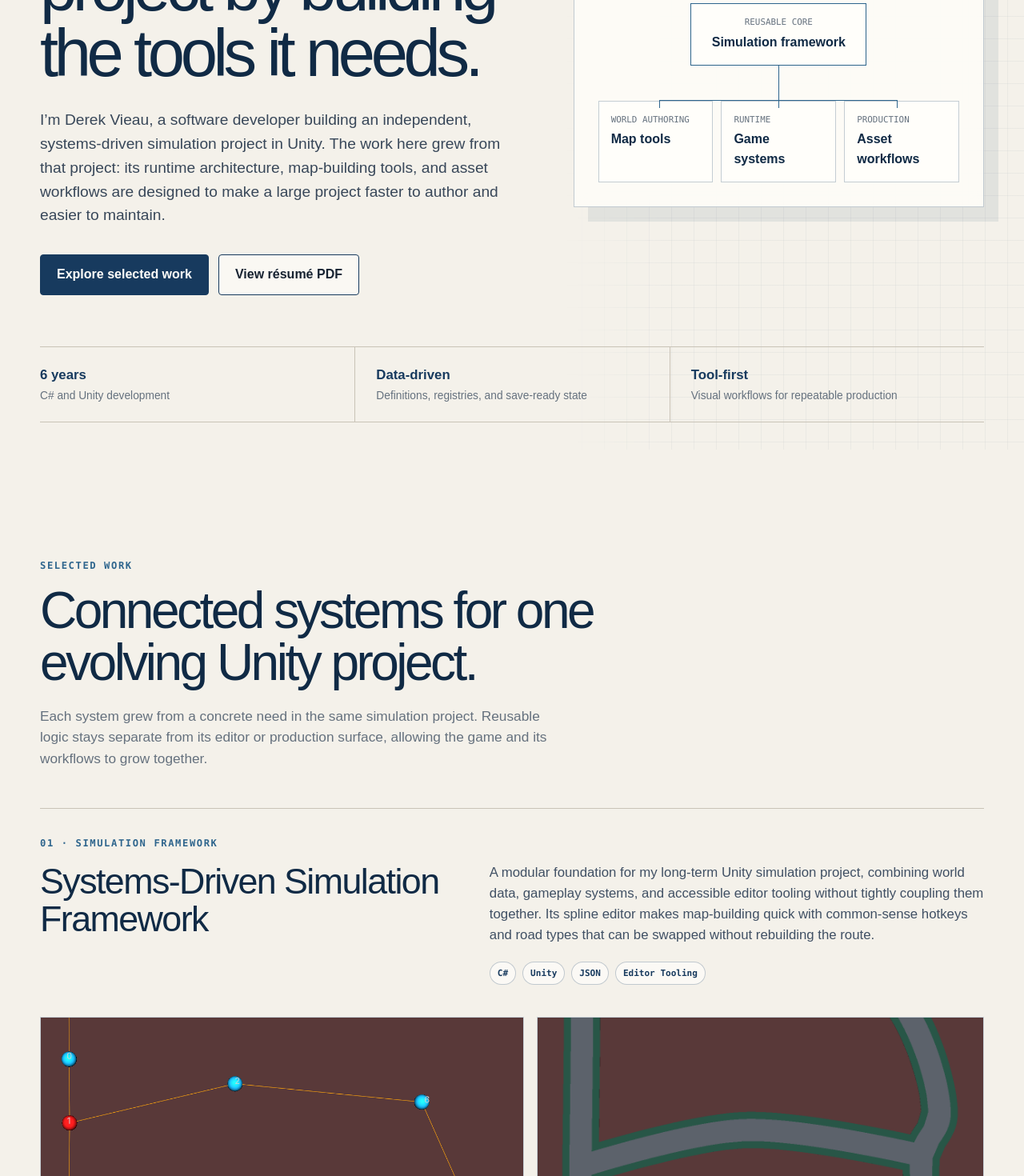
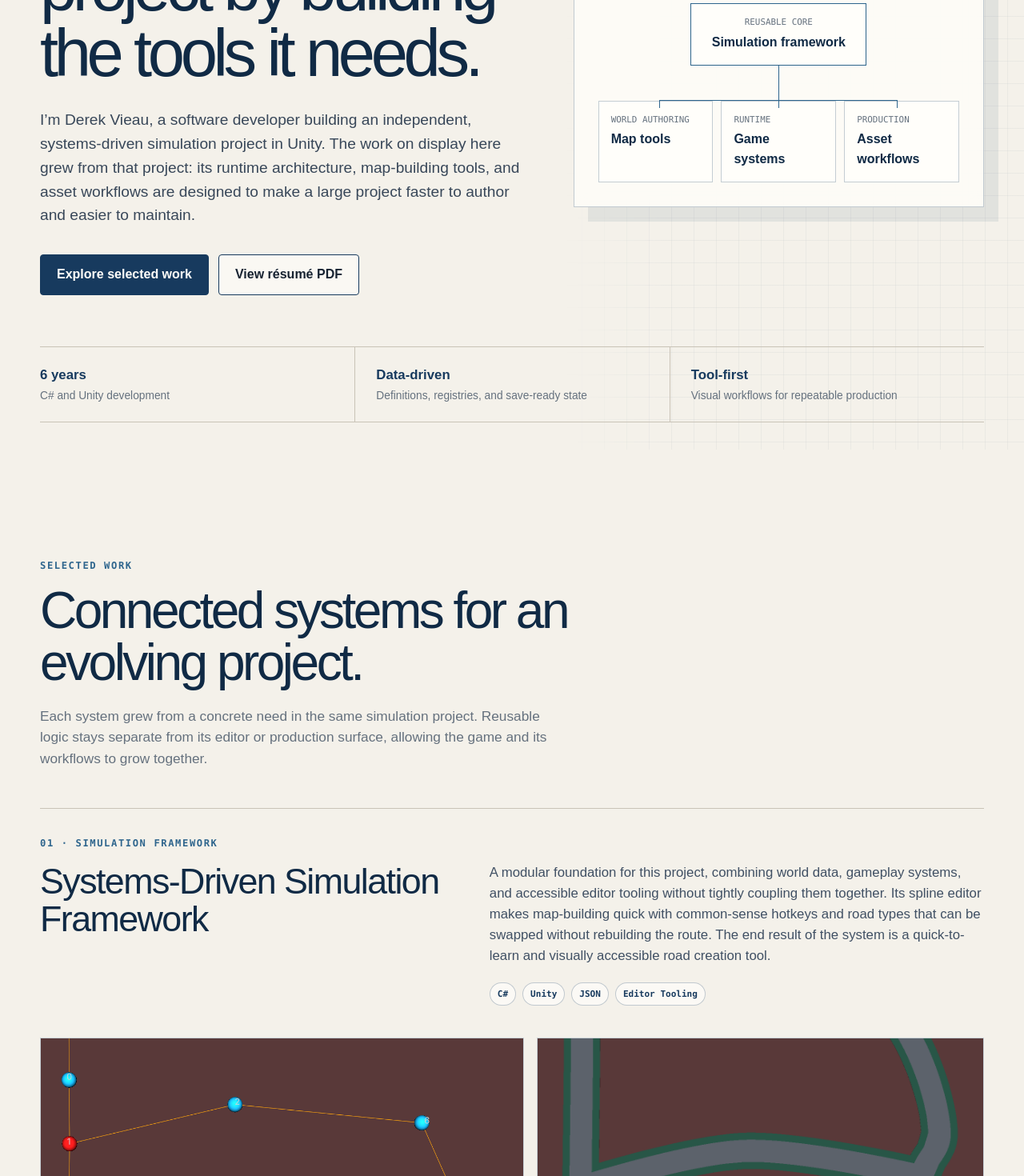
Before and after one commit to Derek-Vi-Professional/Derek-Vi-Professional.github.io, a Next.js app: page / in a window 1280 px wide. Shown: the part 340-1810 px from the top of the page at 80% size. Built offline with nearby package versions, Linux system fonts and the light colour scheme.

Commit message:
Update portfolio text

```diff
--- a/app/page.tsx
+++ b/app/page.tsx
@@ -36,9 +36,9 @@ export default function Home() {
           <h1>Building a Unity project by building the tools it needs.</h1>
           <p className="hero-intro">
             I’m Derek Vieau, a software developer building an independent,
-            systems-driven simulation project in Unity. The work here grew from
-            that project: its runtime architecture, map-building tools, and
-            asset workflows are designed to make a large project faster to
+            systems-driven simulation project in Unity. The work on display here
+            grew from that project: its runtime architecture, map-building tools,
+            and asset workflows are designed to make a large project faster to
             author and easier to maintain.
           </p>
           <div className="hero-actions">
@@ -102,7 +102,7 @@ export default function Home() {
       <section className="section" id="work">
         <div className="section-heading">
           <p className="eyebrow">Selected work</p>
-          <h2>Connected systems for one evolving Unity project.</h2>
+          <h2>Connected systems for an evolving project.</h2>
           <p>
             Each system grew from a concrete need in the same simulation
             project. Reusable logic stays separate from its editor or production
@@ -115,11 +115,12 @@ export default function Home() {
             <p className="project-number">01 · Simulation framework</p>
             <h3>Systems-Driven Simulation Framework</h3>
             <p className="project-lead">
-              A modular foundation for my long-term Unity simulation project,
-              combining world data, gameplay systems, and accessible editor
-              tooling without tightly coupling them together. Its spline editor
-              makes map-building quick with common-sense hotkeys and road types
-              that can be swapped without rebuilding the route.
+              A modular foundation for this project, combining world data,
+              gameplay systems, and accessible editor tooling without tightly
+              coupling them together. Its spline editor makes map-building quick
+              with common-sense hotkeys and road types that can be swapped
+              without rebuilding the route. The end result of the system is a
+              quick-to-learn and visually accessible road creation tool.
             </p>
             <TagList items={projectTags.simulation} />
           </div>
@@ -153,7 +154,8 @@ export default function Home() {
                 />
                 <figcaption>
                   <span>03</span>
-                  Carry the result into an elevation-aware world.
+                  The splines respond smoothly to height adjustment. Next task:
+                  Hill Generation!
                 </figcaption>
               </figure>
             </div>
```
